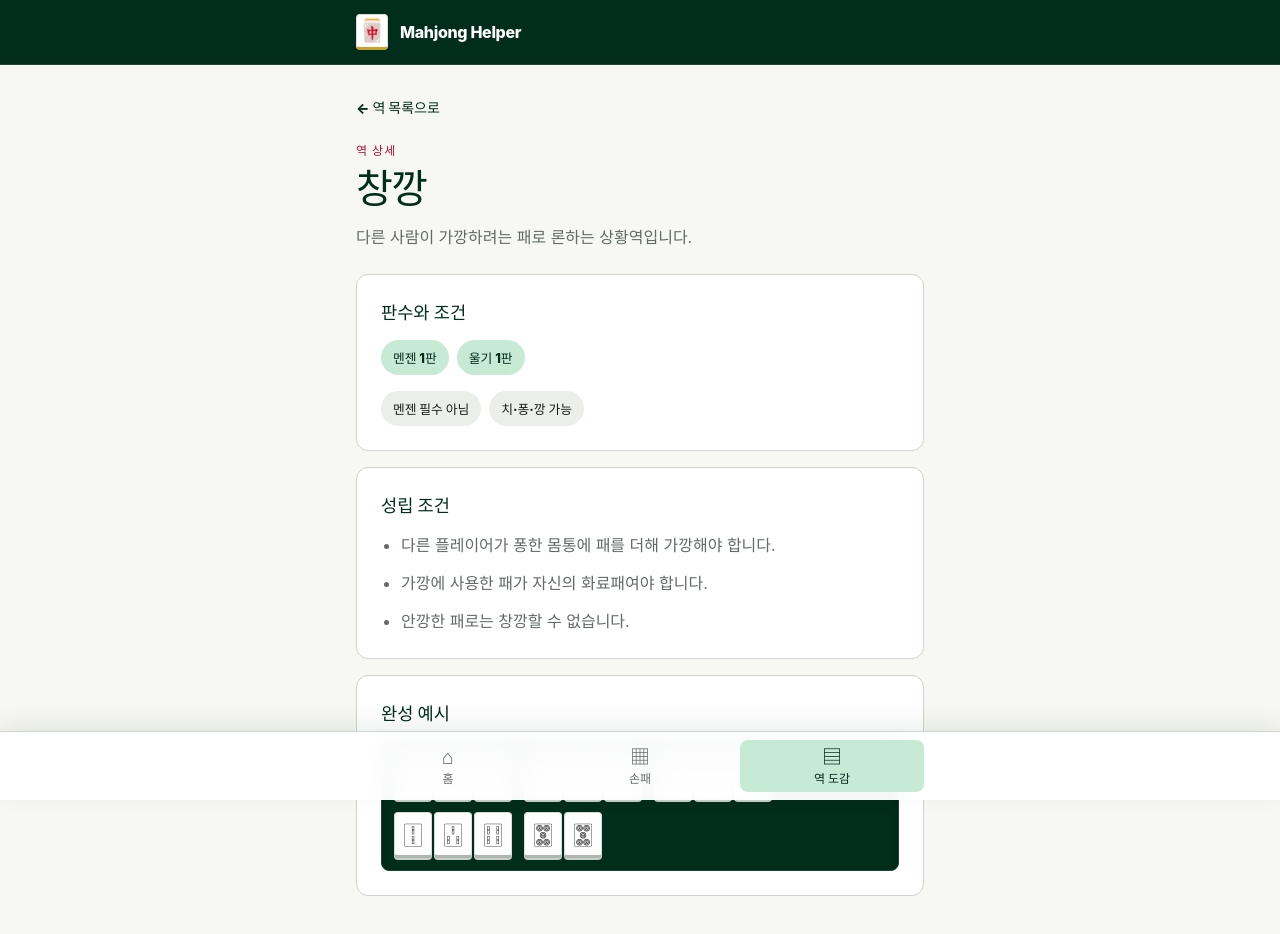
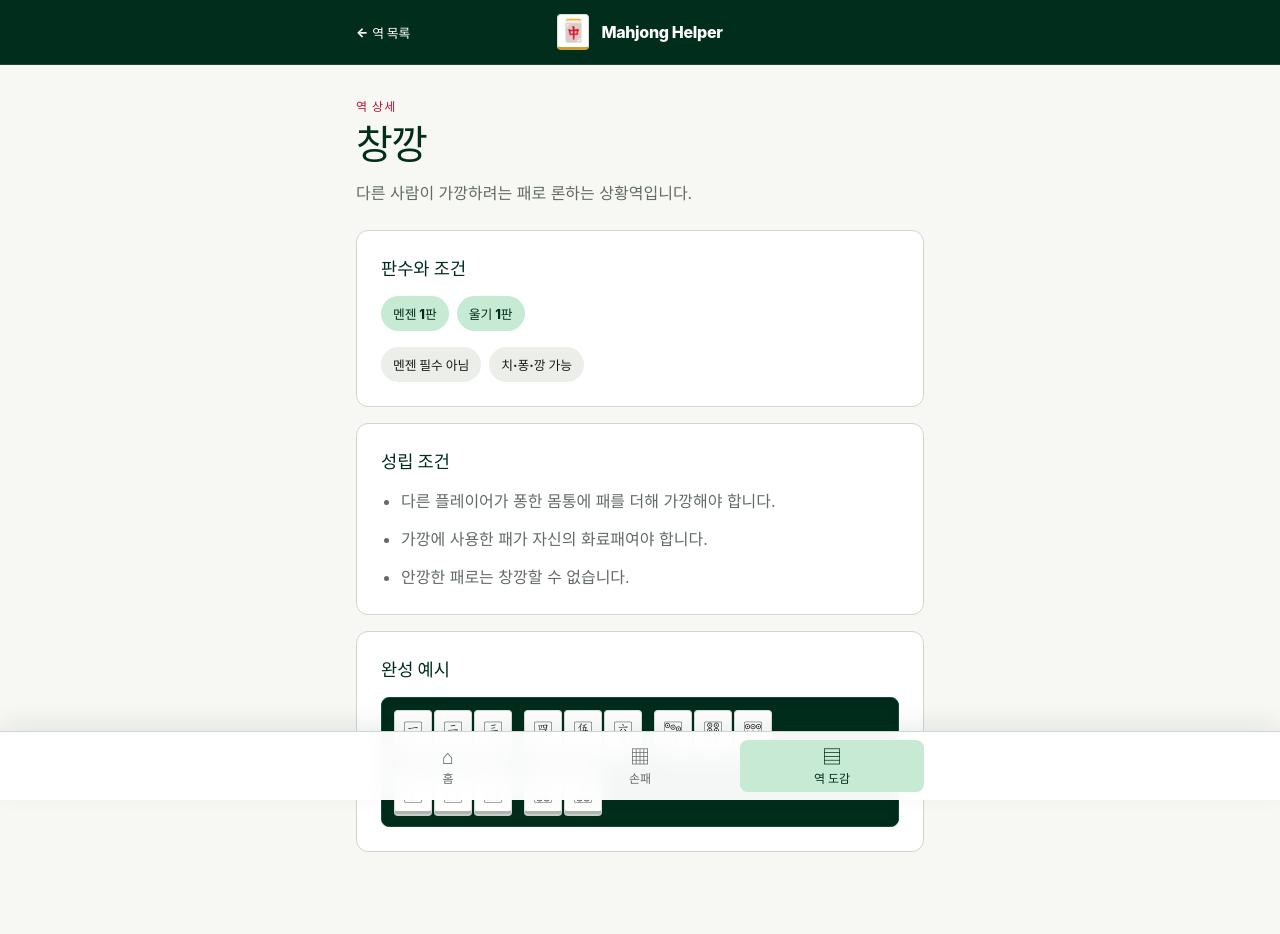
Before and after one commit to sascill/mahjong-helper, a React (Vite) app: page /yaku/chankan in a window 1280 px wide. Shown: the top 934 px of the page. Built offline with nearby package versions, Linux system fonts and the light colour scheme.

Commit message:
feat: 역 상세 뒤로가기를 헤더로 이동

```diff
--- a/src/app/AppShell.module.css
+++ b/src/app/AppShell.module.css
@@ -24,7 +24,8 @@
 }
 
 .headerInner {
-  display: flex;
+  display: grid;
+  grid-template-columns: minmax(44px, 1fr) auto minmax(44px, 1fr);
   min-height: 64px;
   align-items: center;
   padding: 0 var(--space-4);
@@ -32,12 +33,31 @@
 
 .brand {
   display: inline-flex;
+  grid-column: 2;
   align-items: center;
+  justify-self: center;
   gap: var(--space-3);
   color: var(--color-on-primary);
   font-size: 1rem;
   font-weight: 800;
   letter-spacing: -0.02em;
+  text-decoration: none;
+  white-space: nowrap;
+}
+
+.headerBackLink {
+  display: inline-flex;
+  grid-column: 1;
+  grid-row: 1;
+  min-width: 44px;
+  min-height: 44px;
+  align-items: center;
+  justify-self: start;
+  gap: var(--space-1);
+  border-radius: var(--radius-control);
+  color: var(--color-on-primary);
+  font-size: 0.8rem;
+  font-weight: 800;
   text-decoration: none;
 }
 
@@ -102,3 +122,9 @@
   background: var(--color-primary-soft);
   color: var(--color-primary-strong);
 }
+
+@media (max-width: 359px) {
+  .headerBackLink span:last-child {
+    display: none;
+  }
+}
--- a/src/app/AppShell.tsx
+++ b/src/app/AppShell.tsx
@@ -1,5 +1,5 @@
 import type { PropsWithChildren } from 'react'
-import { Link, NavLink } from 'react-router'
+import { Link, NavLink, useMatch } from 'react-router'
 
 import styles from './AppShell.module.css'
 
@@ -13,10 +13,25 @@ function getNavigationClassName(isActive: boolean) {
 }
 
 function AppShell({ children }: PropsWithChildren) {
+  const isYakuDetail = useMatch('/yaku/:yakuId') !== null
+
   return (
     <div className={styles.shell}>
-      <header className={styles.header}>
+      <header
+        className={styles.header}
+        aria-label="애플리케이션 헤더"
+      >
         <div className={styles.headerInner}>
+          {isYakuDetail && (
+            <Link
+              className={styles.headerBackLink}
+              to="/yaku"
+              aria-label="역 목록으로"
+            >
+              <span aria-hidden="true">←</span>
+              <span>역 목록</span>
+            </Link>
+          )}
           <Link
             className={styles.brand}
             to="/"
--- a/src/features/yaku-catalog/YakuCatalog.module.css
+++ b/src/features/yaku-catalog/YakuCatalog.module.css
@@ -108,15 +108,6 @@
   color: var(--color-primary-strong);
 }
 
-.backLink {
-  display: inline-flex;
-  margin-bottom: var(--space-6);
-  color: var(--color-primary-strong);
-  font-size: 0.875rem;
-  font-weight: 800;
-  text-decoration: none;
-}
-
 .infoCard,
 .exampleCard {
   margin-top: var(--space-4);
--- a/src/features/yaku-catalog/ui/YakuDetail.tsx
+++ b/src/features/yaku-catalog/ui/YakuDetail.tsx
@@ -1,5 +1,3 @@
-import { Link } from 'react-router'
-
 import type { Yaku } from '../../../domain/mahjong/yaku'
 import { MahjongTile } from '../../../shared/ui'
 import styles from '../YakuCatalog.module.css'
@@ -18,10 +16,6 @@ export function YakuDetail({ yaku }: YakuDetailProps) {
 
   return (
     <>
-      <Link className={styles.backLink} to="/yaku">
-        ← 역 목록으로
-      </Link>
-
       <header className={styles.detailHeader}>
         <p className={styles.eyebrow}>역 상세</p>
         <h1>{yaku.name}</h1>
```
Also changed, not shown: src/features/yaku-catalog/Spec.md (+3 -0 lines), 2 other files (tests, documents, lock files or other folders).
